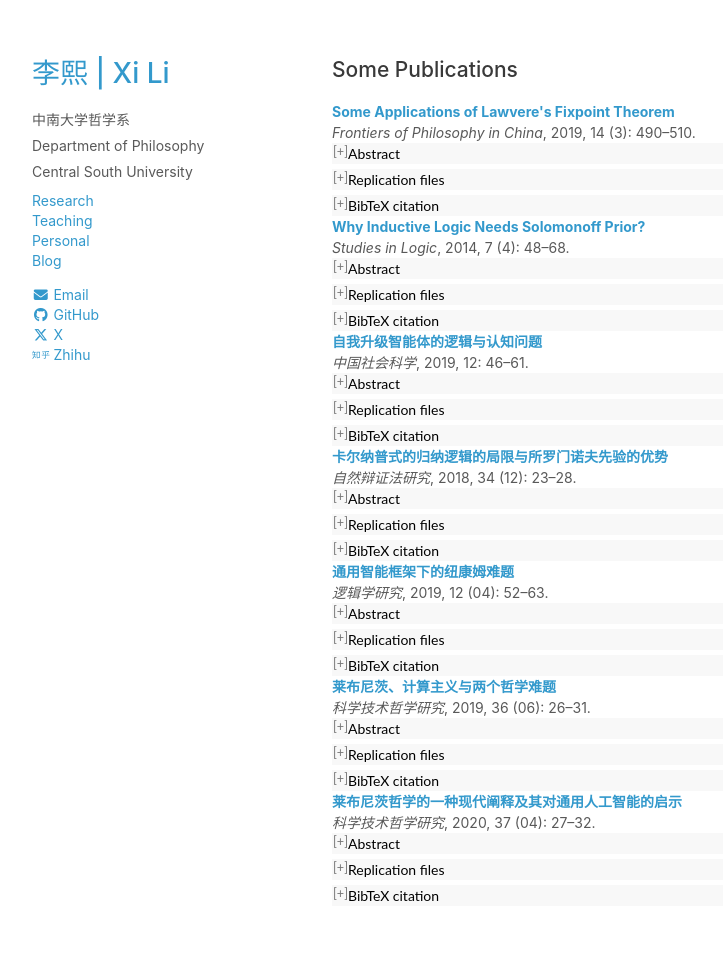
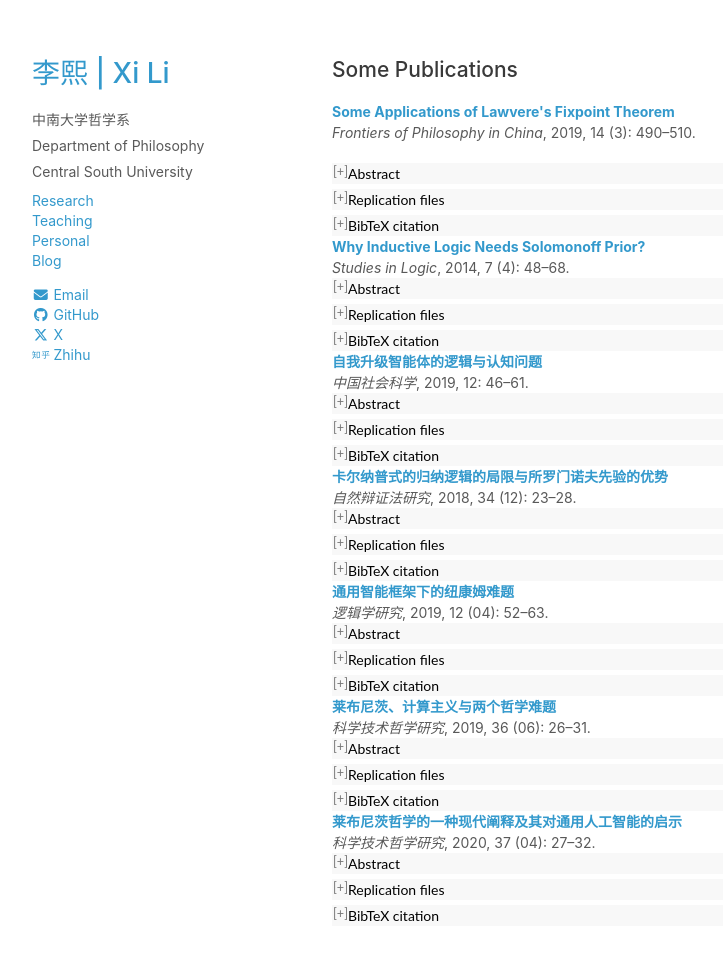
Before and after one commit to rickylixi/rickylixi.github.io, a Jekyll site: the page built from research.html, in a window 1280 px wide and 1034 px high. Shown: the top 960 px of the window, without its empty margins (26-749 px from the left). Built offline with Jekyll 4.4.1, drawn with Linux system fonts in a browser that asks for light colours.

Commit message:
Update research.html

```diff
--- a/research.html
+++ b/research.html
@@ -13,7 +13,7 @@
 -->
 
 <h2><a id="published-papers-updated" class="anchor" href="#publications" aria-hidden="true"><span class="octicon octicon-link"></span></a>Some Publications</h2>
-<p style="margin:0"> <a class="publication-link" href="http://journal.hep.com.cn/fpc/EN/10.3868/s030-008-019-0029-6">Some Applications of Lawvere's Fixpoint Theorem</a> <br> <i>Frontiers of Philosophy in China</i>, 2019, 14 (3): 490&ndash;510. <br>
+<p style="margin-bottom: 20px;"> <a class="publication-link" href="http://journal.hep.com.cn/fpc/EN/10.3868/s030-008-019-0029-6">Some Applications of Lawvere's Fixpoint Theorem</a> <br> <i>Frontiers of Philosophy in China</i>, 2019, 14 (3): 490&ndash;510. <br>
 <div class="button-container publication-entry-button-container">
 <button class="accordion">
   Abstract
```
